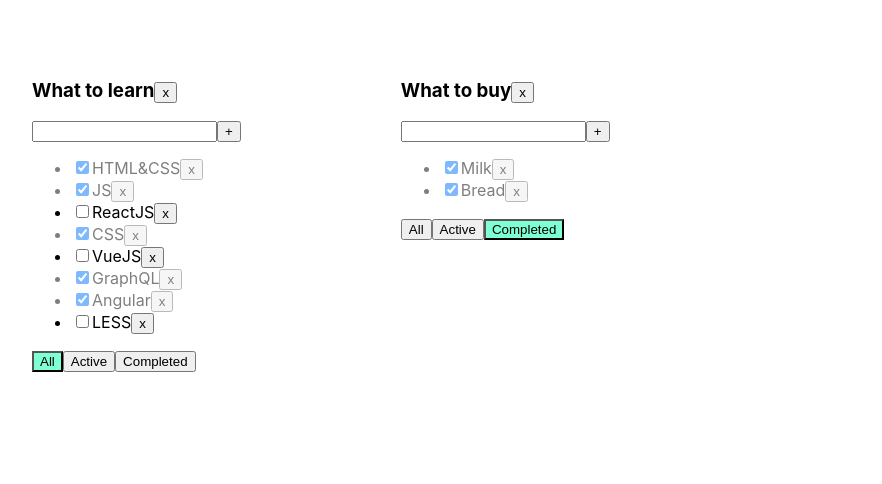
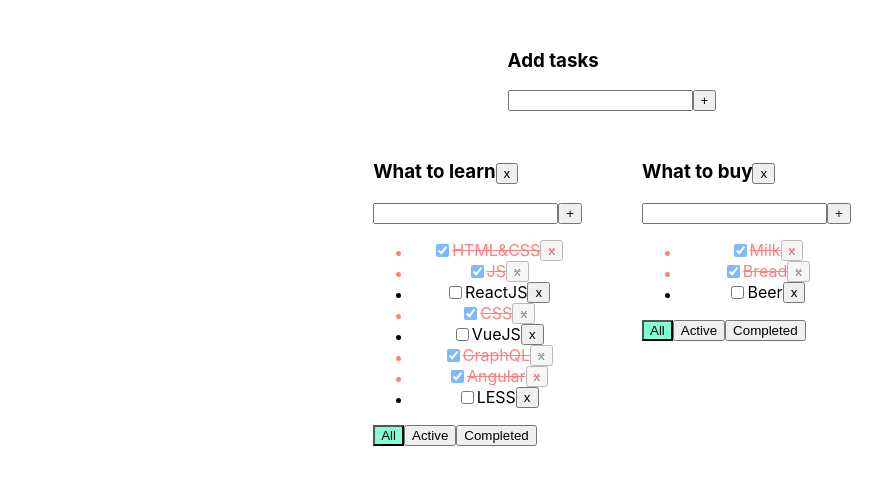
Before and after one commit to Vlad06091992/ToDoLIst-react-typescript, a React (Create React App) app: page / in a window 1280 px wide. Shown: the top 484 px of the page, without its empty margins (28-910 px from the left). Built offline with nearby package versions, Linux system fonts and the light colour scheme.

Commit message:
lesson 6

```diff
--- a/package.json
+++ b/package.json
@@ -4,6 +4,10 @@
   "version": "0.1.0",
   "private": true,
   "dependencies": {
+    "@emotion/react": "^11.10.5",
+    "@emotion/styled": "^11.10.5",
+    "@mui/icons-material": "^5.10.16",
+    "@mui/material": "^5.10.16",
     "@testing-library/jest-dom": "^4.2.4",
     "@testing-library/react": "^9.3.2",
     "@testing-library/user-event": "^7.1.2",
--- /dev/null
+++ b/src/AddItemForm.tsx
@@ -0,0 +1,59 @@
+import React, {KeyboardEvent, useState} from "react";
+import './App.css';
+
+
+type AddItemFormPropsType = {
+    title:string
+    addItem:(title: string)=>void
+
+}
+
+export const AddItemForm = (props:AddItemFormPropsType) => {
+    let [title, setTitle] = useState<string>('')
+    let [error, setError] = useState<string | null>(null)
+    const onChangeSetLocalItem = (event: any) => {
+        setTitle(event.currentTarget.value)
+    }
+
+
+    const onClickAddItem = () => {
+        if (title.trim() != '') {
+            props.addItem(title.trim())
+            setTitle('')
+        } else {
+            setError("error")
+        }
+    }
+
+    const onKeyDownEnterAddItem = (event: KeyboardEvent<HTMLInputElement>) => {
+        setError(null)
+        if (event.key === "Enter") {
+            props.addItem(title.trim())
+            setTitle('')
+
+        }
+    }
+
+
+
+    return(
+        <div>
+
+            <div className={"flex"}>
+                <input value={title}
+                       onChange={onChangeSetLocalItem}
+                       onKeyDown={onKeyDownEnterAddItem}
+                       className={error ? "error" : ""}
+                />
+                <button onClick={onClickAddItem}>+</button>
+
+
+            </div>
+            {error && <div className={error ? "error-message" : ""}>Title is required</div>}
+
+
+
+        </div>
+
+    )
+}
--- a/src/App.css
+++ b/src/App.css
@@ -1,10 +1,14 @@
 .App {
   padding: 30px;
-  display: flex;
+}
+
+.header{
+display: flex;
+  justify-content: center;
 }
 
 .App > div {
-  margin-right: 50px;
+  /*margin-right: 50px;*/
 }
 
 .error{
@@ -21,8 +25,16 @@
 
 .is-done {
   opacity: 0.5;
+  color:red;
+  text-decoration: line-through;
 }
 
-h3,input,button{
+input,button{
   display: inline-block;
 }
+
+.flex{
+  display: flex;
+  justify-content: center;
+  flex-wrap: wrap;
+}
--- a/src/App.tsx
+++ b/src/App.tsx
@@ -4,10 +4,18 @@ import {Todolist} from "./Todolist";
 import {TaskType} from "./Todolist";
 import {useState} from "react";
 import {v1} from "uuid";
+import {AddItemForm} from "./AddItemForm";
+import {EditableSpan} from "./EditableSpan";
 
 
 export type TasksArrayType = Array<TaskType>
 export type FilterType = "all" | "active" | "complete"
+
+export type changeTaskTitleType = {
+    todolistId: string
+    taskId: string
+    title: string
+}
 
 
 type TodolistsType = {
@@ -25,7 +33,7 @@ function App() {
 
     let [todolists, setTodolists] = useState<Array<TodolistsType>>([
         {id: todolist1, title: "What to learn", filter: "all"},
-        {id: todolist2, title: "What to buy", filter: "complete"},
+        {id: todolist2, title: "What to buy", filter: "all"},
     ])
 
     let [tasks, setTask] = useState<TaskObjType>({
@@ -46,13 +54,26 @@ function App() {
         ]
     })
 
+    function changeTaskTitle(todolistId: string, taskId: string, title: string) {
+        setTask({...tasks, [todolistId]: tasks[todolistId].map(t => t.id == taskId ? {...t, title} : t)})
+
+    }
+    function addTodolist(title: string) {
+        const newTodolistId = v1()
+        const newTodolist: TodolistsType = {id: newTodolistId, title: title, filter: "all"}
+        setTodolists([...todolists, newTodolist])
+        setTask({...tasks, [newTodolistId]: []})
+
+    }
+    function addTask(title: string, todolistId: string) {
+        let newTask: TaskType = {id: v1(), title: title, isDone: false,}
+        setTask({...tasks, [todolistId]:tasks[todolistId] = [newTask,...tasks[todolistId]]})
+    }
     function removeTodolist(todolistId: string) {
-
         setTodolists(todolists.filter(el => el.id != todolistId))
         delete tasks[todolistId]
         setTask({...tasks})
     }
-
     function changeTaskStatus(todolistId: string, change: boolean, taskId: string) {
 
         let task = tasks[todolistId].find(el => el.id == taskId)
@@ -61,12 +82,10 @@ function App() {
             setTask({...tasks})
         }
     }
-
-    function DeleteTask(todolistId: string, taskId: string) {
+    function removeTask(todolistId: string, taskId: string) {
         tasks[todolistId] = tasks[todolistId].filter(el => taskId != el.id)
         setTask({...tasks})
     }
-
     function ChangeFilter(value: FilterType, taskId: string) {
         let todolist = todolists.find(el => el.id == taskId)
         if (todolist) {
@@ -75,18 +94,22 @@ function App() {
         setTodolists([...todolists])
     }
 
-    function addTasks(title: string, taskId: string) {
-        let newTask: TaskType = {id: v1(), title: title, isDone: false,}
-        tasks[taskId] = [newTask, ...tasks[taskId]]
-        setTask({...tasks})
-    }
 
     return (
         <div className="App">
+            <div className={"header"}>
+                <div>
+                    <h3>Add tasks</h3>
+                    <AddItemForm title={"Add Tasks"} addItem={addTodolist}/>
+                </div>
+
+            </div>
+
+
+            <div className={"flex"}>
+
                 {todolists.map((el: TodolistsType) => {
-
                     let AllCurrentTask = tasks[el.id]    //массив тасок
-
                     let tasksForTodoLists = AllCurrentTask   //массив отфильтрованных тасок
 
                     if (el.filter == "all") {
@@ -98,22 +121,26 @@ function App() {
                     if (el.filter == "active") {
                         tasksForTodoLists = AllCurrentTask.filter(el => el.isDone == false)
                     }
-
                     return <Todolist
+                        changeTaskTitle={changeTaskTitle}
                         key={el.id}
-                    id={el.id}
+                        todolistId={el.id}
                         title={el.title}
                         filter={el.filter}
                         tasks={tasksForTodoLists}
-                    DeleteTask={DeleteTask}
+                        removeTask={removeTask}
                         ChangeFilter={ChangeFilter}
-                    addTasks={addTasks}
+                        addTask={addTask}
                         changeTaskStatus={changeTaskStatus}
                         removeTodolist={removeTodolist}
                     />
                 })}
             </div>
+
+
+            </div>
+
     );
-}
+};
 
 export default App;
--- /dev/null
+++ b/src/EditableSpan.tsx
@@ -0,0 +1,43 @@
+import {KeyboardEvent, useState} from "react";
+import React from "react";
+
+type EditableSpanPropsType = {
+    title: string
+
+    changeTaskTitle: (title: string) => void
+}
+
+export const EditableSpan = (props: EditableSpanPropsType) => {
+    let [title, setTitle] = useState(props.title)
+
+    let [status, setStatus] = useState<boolean>(false)
+
+    const onChangeEditableSpanHandler = (e: any) => {
+        setTitle(e.currentTarget.value)
+        console.log(title)
+    }
+
+    const onBlurEditableSpanHandler = (title: string) => {
+        status && setStatus(false)
+        props.changeTaskTitle(title)
+    }
+
+    const onKeyDownEnterAddItem = (event: KeyboardEvent<HTMLInputElement>) => {
+
+        if (event.key === "Enter") {
+            onBlurEditableSpanHandler(title)
+        }
+    }
+
+    return (
+        <div>
+            {!status && <span onDoubleClick={() => setStatus(true)}>{props.title}</span>}
+            {status && <input value={title}
+                              autoFocus
+                              onBlur={() => onBlurEditableSpanHandler(title)}
+                              onChange={onChangeEditableSpanHandler}
+                              onKeyPress={onKeyDownEnterAddItem}/>}
+        </div>
+
+    )
+}
--- a/src/Todolist.tsx
+++ b/src/Todolist.tsx
@@ -3,16 +3,20 @@ import {TasksArrayType} from "./App";
 import {FilterType} from "./App";
 import {KeyboardEvent} from "react";
 import './App.css';
+import {AddItemForm} from "./AddItemForm";
+import {v1} from "uuid";
+import {EditableSpan} from "./EditableSpan";
 
 type TodolistProps = {
     removeTodolist: (todolistId: string) => void
-    id: string
+    todolistId: string
     title: string,
     tasks: Array<TaskType>,
-    DeleteTask: (todolistId: string, taskId: string) => void
+    removeTask: (todolistId: string, taskId: string) => void
     ChangeFilter: (value: FilterType, taskId: string) => void
-    addTasks: (task: string, taskId: string) => void
+    addTask: (task: string, taskId: string) => void
     changeTaskStatus: (todolistId: string, change: boolean, taskId: string) => void
+    changeTaskTitle: (todolistId: string, taskId: string, title: string) => void
     filter: FilterType
 }
 
@@ -22,72 +26,61 @@ export type TaskType = {
     isDone: boolean
 }
 
+
 export const Todolist = (props: TodolistProps) => {
-    let [title, setTitle] = useState<string>('')
-    let [error, setError] = useState<string | null>(null)
+    function addTask(title: string) {
+        props.addTask(title, props.todolistId)
+    }
 
-    const onChangeHandler = (event: any) => {
-        setTitle(event.currentTarget.value)
-    }
-    const addTask = () => {
-        if (title.trim() != '') {
-            props.addTasks(title.trim(), props.id)
-            setTitle('')
-        } else {
-            setError("error")
-        }
-    }
-    const onKeyDownHandler = (event: KeyboardEvent<HTMLInputElement>) => {
-        setError(null)
-        if (event.key === "Enter") {
-            addTask()
-        }
-    }
     const onAllClickHandler = () => {
-        props.ChangeFilter("all", props.id)
+        props.ChangeFilter("all", props.todolistId)
     }
     const onActiveClickHandler = () => {
-        props.ChangeFilter("active", props.id)
+        props.ChangeFilter("active", props.todolistId)
     }
     const onCompletedClickHandler = () => {
-        props.ChangeFilter("complete", props.id)
+        props.ChangeFilter("complete", props.todolistId)
     }
 
+    const todolistElements = props.tasks.map((el: TaskType) => {
+        const changeTaskStatus = (event: ChangeEvent<HTMLInputElement>) => {
+            let newIsDoneValue = event.currentTarget.checked
+            props.changeTaskStatus(props.todolistId, newIsDoneValue, el.id)
+        }
+        const changeTaskTitle = (title: string) => {
+            props.changeTaskTitle(props.todolistId, el.id, title)
+        }
+        const removeTask = () =>{
+            props.removeTask(props.todolistId,el.id)
+        }
+        return (
+            <li key={el.id} className={el.isDone ? "is-done" : ""}>
+                <div className={"flex"}>
+                    <input type="checkbox" onChange={changeTaskStatus} checked={el.isDone}/>
+                    <EditableSpan
+                        title={el.title}
+                        changeTaskTitle={changeTaskTitle}/>
+                    <button onClick={() => {
+                        removeTask()
+                    }}>x
+                    </button>
+                </div>
+            </li>
+
+        )
+    })
 
     return (
         <div className="App">
             <div>
-                <h3>{props.title}</h3>
-                <button onClick={() => props.removeTodolist(props.id)}>x</button>
+                <h3>
+                    {props.title}
+                    <button onClick={() => props.removeTodolist(props.todolistId)}>x</button>
+                </h3>
+                <AddItemForm title={props.title}
+                             addItem={addTask}/>
 
-                <div>
-                    <input value={title}
-                           onChange={onChangeHandler}
-                           onKeyDown={onKeyDownHandler}
-                           className={error ? "error" : ""}
-                    />
-                    <button onClick={addTask}>+</button>
-                    {error && <div className={error ? "error-message" : ""}>Title is required</div>}
-                </div>
-                <ul>
-                    {props.tasks.map((el: TaskType) => {
-                        const onChangeCheckHandler = (event: ChangeEvent<HTMLInputElement>) => {
-                            let newIsDoneValue = event.currentTarget.checked
-                            props.changeTaskStatus(props.id, newIsDoneValue, el.id)
-                        }
-                        return (
-                            <li key={el.id} className={el.isDone ? "is-done" : ""}>
-                                <input type="checkbox" onChange={onChangeCheckHandler} checked={el.isDone}/>
-                                <span>{el.title}</span>
-                                <button onClick={() => {
-                                    props.DeleteTask(props.id, el.id)
-                                }}>x
-                                </button>
-                            </li>
-
-                        )
-                    })}
-                </ul>
+                {props.tasks.length > 0 ? <ul>{todolistElements}</ul> : <div>This list is empty</div>}
                 <div>
                     <button className={props.filter == 'all' ? "active-filter" : ""} onClick={onAllClickHandler}>All
                     </button>
--- a/src/index.tsx
+++ b/src/index.tsx
@@ -4,7 +4,12 @@ import './index.css';
 import App from './App';
 import * as serviceWorker from './serviceWorker';
 
-ReactDOM.render(<App />,  document.getElementById('root'));
+
+
+ReactDOM.render(
+    // <SvgMaterialIcons/>
+    <App/>
+    ,  document.getElementById('root'));
 
 // If you want your app to work offline and load faster, you can change
 // unregister() to register() below. Note this comes with some pitfalls.
```
Also changed, not shown: 2 other files (tests, documents, lock files or other folders). Lines whose indentation alone changed are shown as unchanged.
